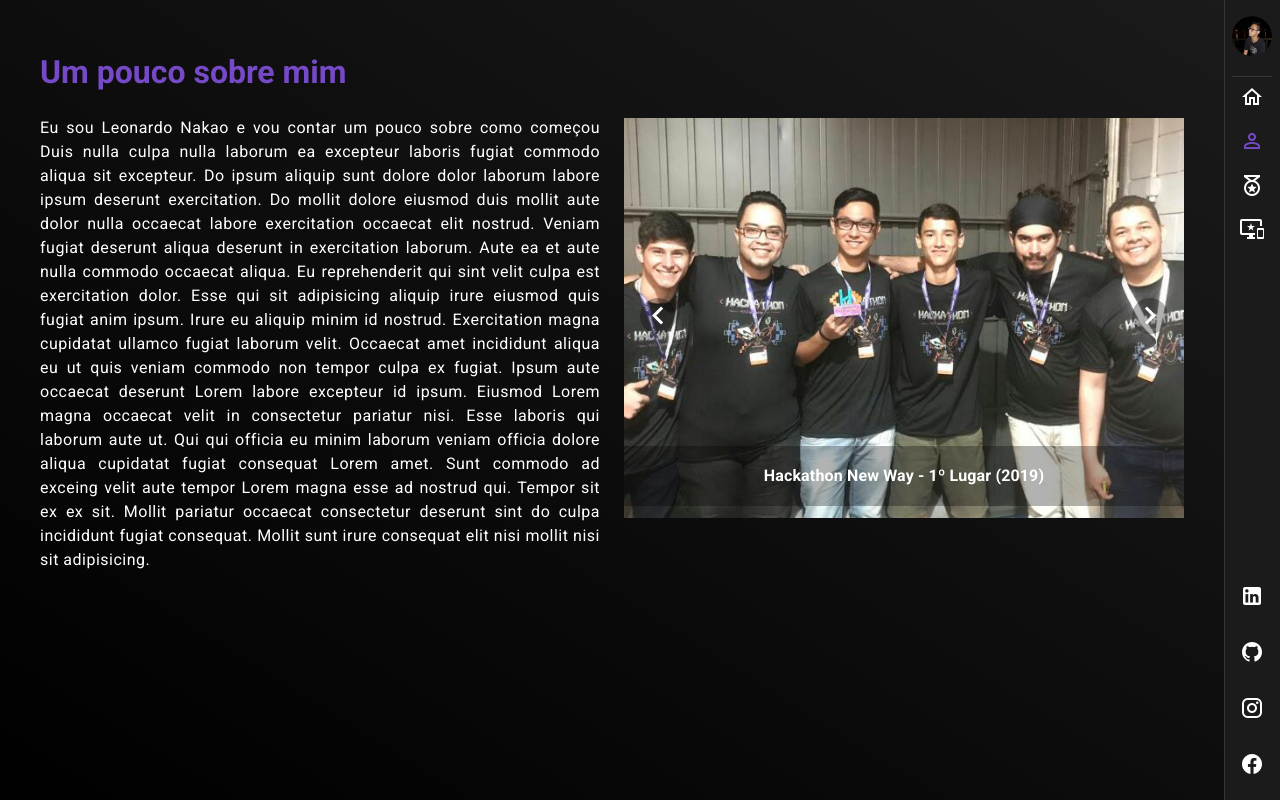
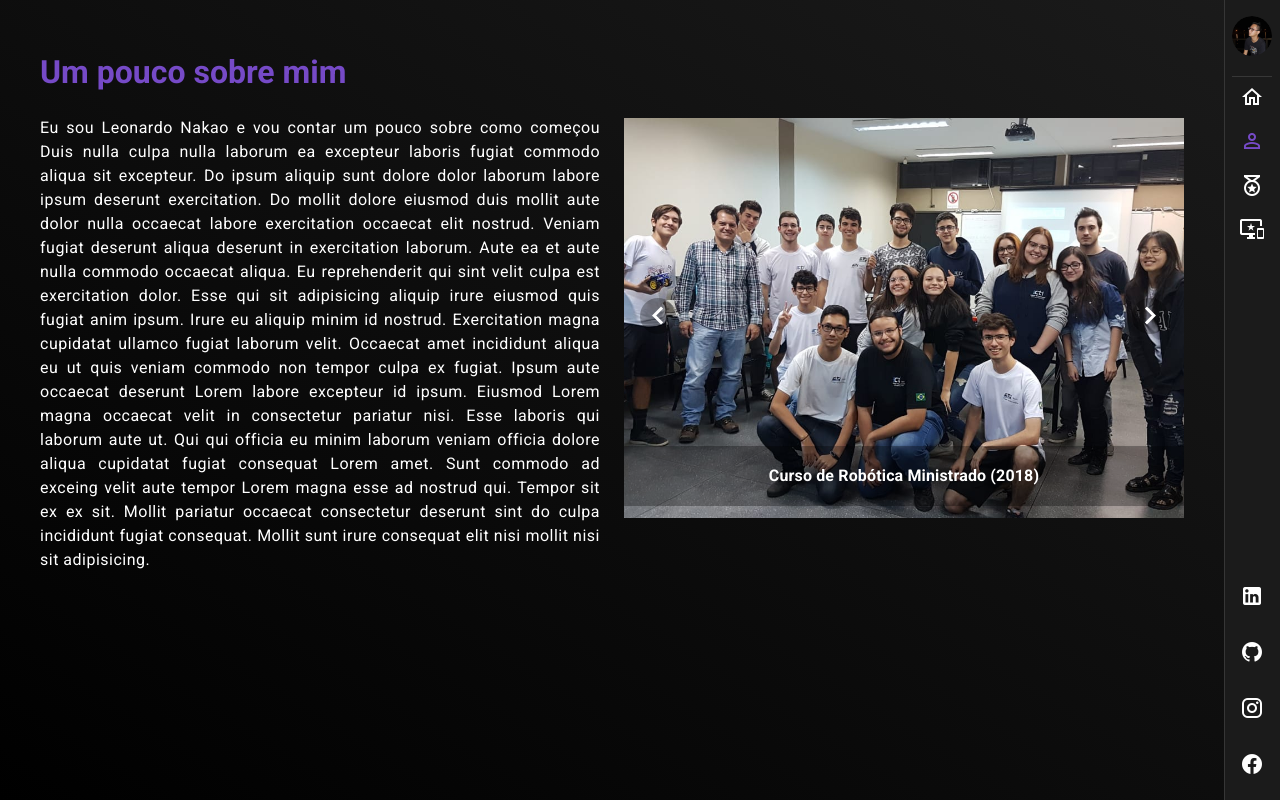
Before and after one commit to leonakao/leonakao.dev, a Vue app: page /about in a window 1280 px wide. Both pictures are taken after a click on the button 658 px from the left and 316 px from the top of the page. Built offline with nearby package versions, Linux system fonts and the light colour scheme.

Commit message:
Add new images to about page

```diff
--- a/src/pages/About.vue
+++ b/src/pages/About.vue
@@ -51,6 +51,36 @@
                             </div>
                         </v-row>
                     </v-carousel-item>
+                    <v-carousel-item
+                        :src="require('../assets/images/event2.jpg')"
+                        reverse-transition="fade-transition"
+                        transition="fade-transition"
+                    >
+                        <v-row
+                            class="fill-height"
+                            align="end"
+                            justify="center"
+                        >
+                            <div class="event-subtitle py-4 subtitle-1 font-weight-bold">
+                                Técnicas de Invasão Experience (2018)
+                            </div>
+                        </v-row>
+                    </v-carousel-item>
+                    <v-carousel-item
+                        :src="require('../assets/images/event3.jpg')"
+                        reverse-transition="fade-transition"
+                        transition="fade-transition"
+                    >
+                        <v-row
+                            class="fill-height"
+                            align="end"
+                            justify="center"
+                        >
+                            <div class="event-subtitle py-4 subtitle-1 font-weight-bold">
+                                Curso de Robótica Ministrado (2018)
+                            </div>
+                        </v-row>
+                    </v-carousel-item>
                 </v-carousel>
             </v-col>
         </v-row>
```
Also changed, not shown: src/assets/images/event2.jpg (added), src/assets/images/event3.jpg (added).
